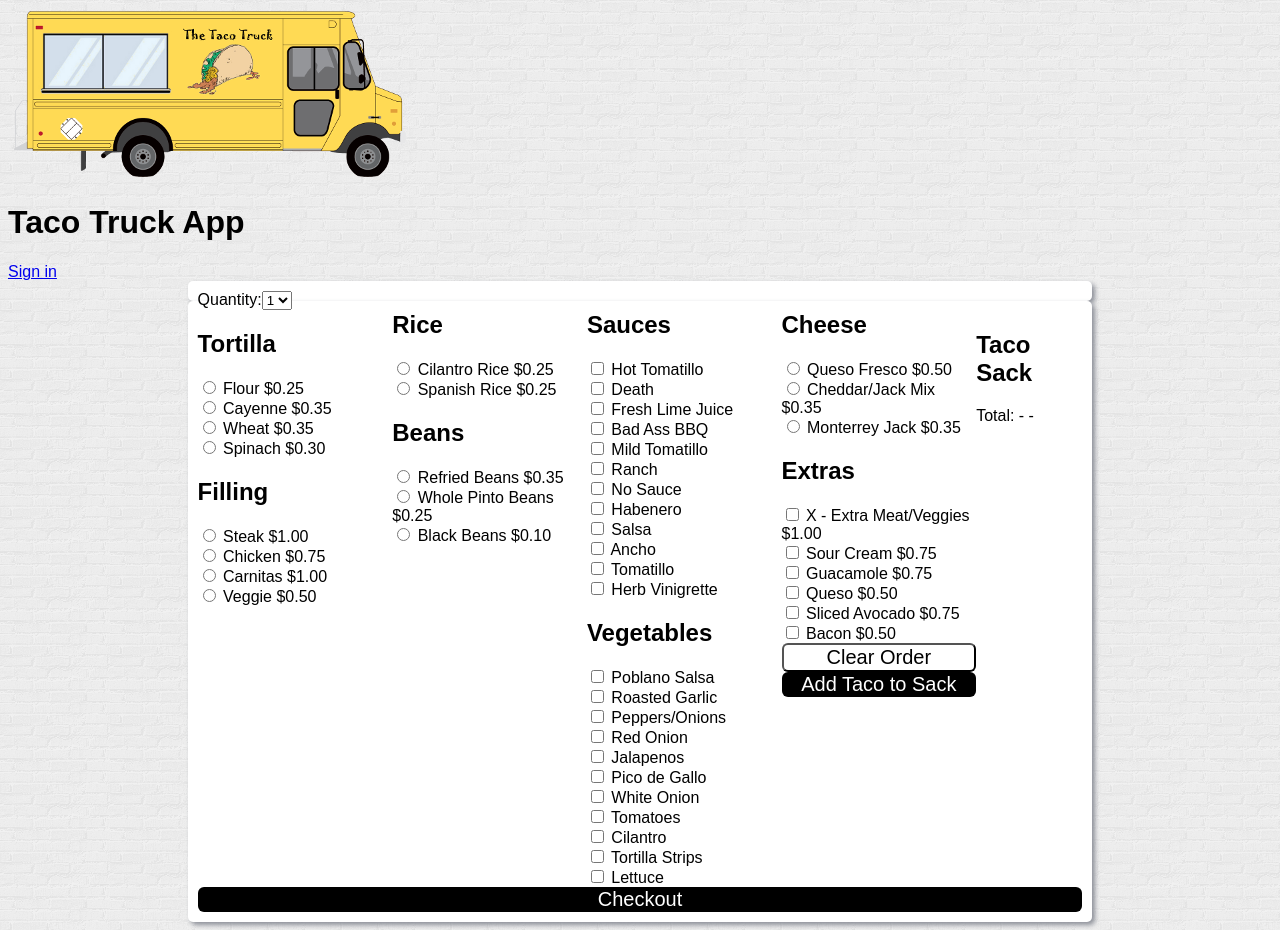
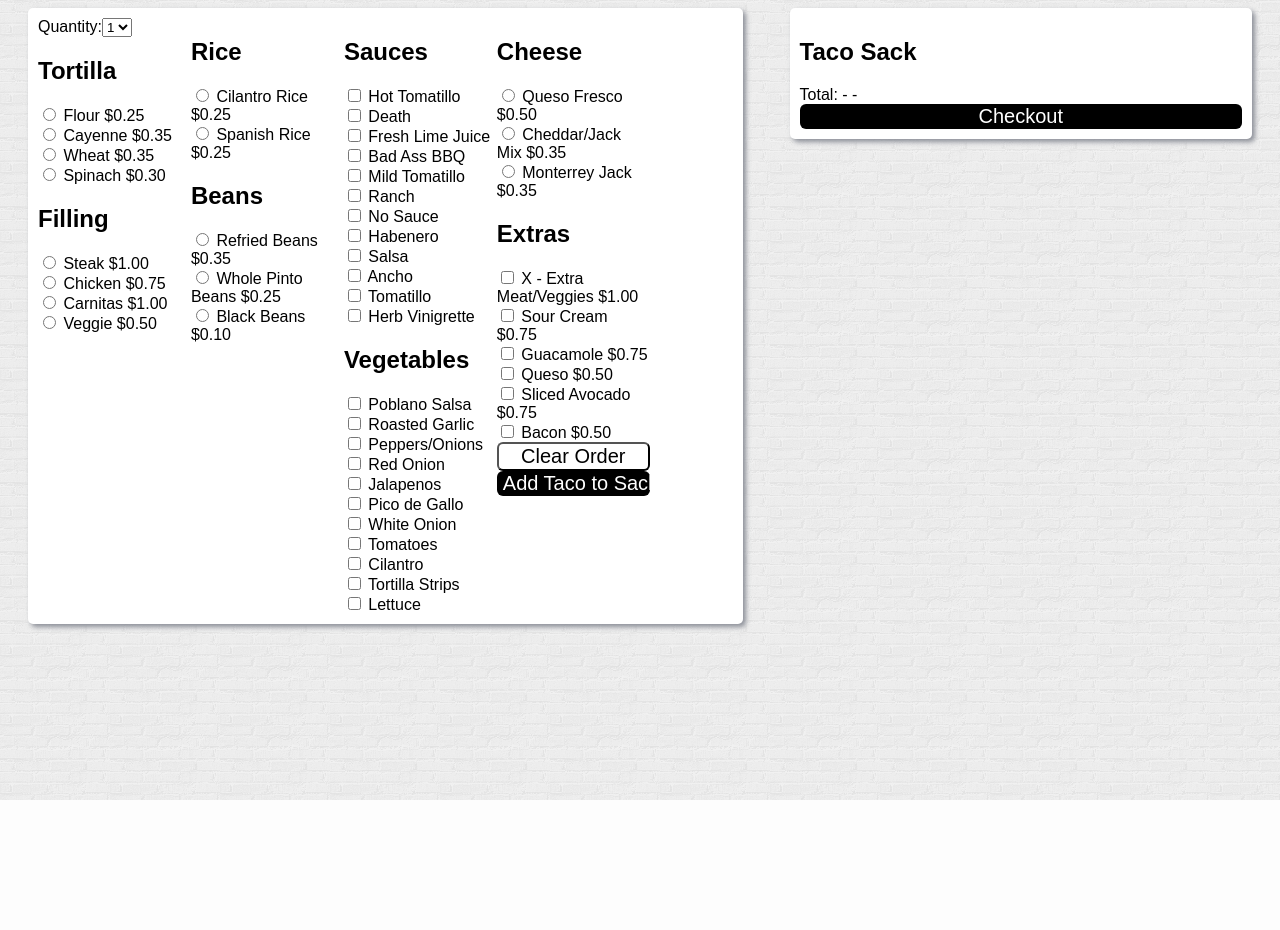
Before and after one commit to AustinCWells/TacoTruck, a PHP site: page /order.html in a window 1280 px wide. After the commit the page ends 800 px from the top, so only its background shows below. Run offline with PHP 8.4, Linux system fonts and the light colour scheme; some libraries are stand-ins or nearby versions.

Commit message:
more order changes

```diff
--- a/css/order.css
+++ b/css/order.css
@@ -1,4 +1,16 @@
+#tacoCreate {
+	position:relative;
+	float:left;
+	width:55%;
+	margin-left:20px;
+}
 
+#orderView {
+	position:relative;
+	float:right;
+	width:35%;
+	margin-right:20px;
+}
 
 
 .collumn {
--- a/order.html
+++ b/order.html
@@ -12,8 +12,6 @@
 </head>
 
 <body>
-<div class="header"><img src="img/taco_truck_logo.png" alt="Taco Truck"><h1>Taco Truck App</h1><a href="lolnope">Sign in</a>
-</div>
 
 <div id="tacoCreate" class="section"><form id="tacoForm"><section class="collumn">
 	Quantity:<select name="Quantity">
```
